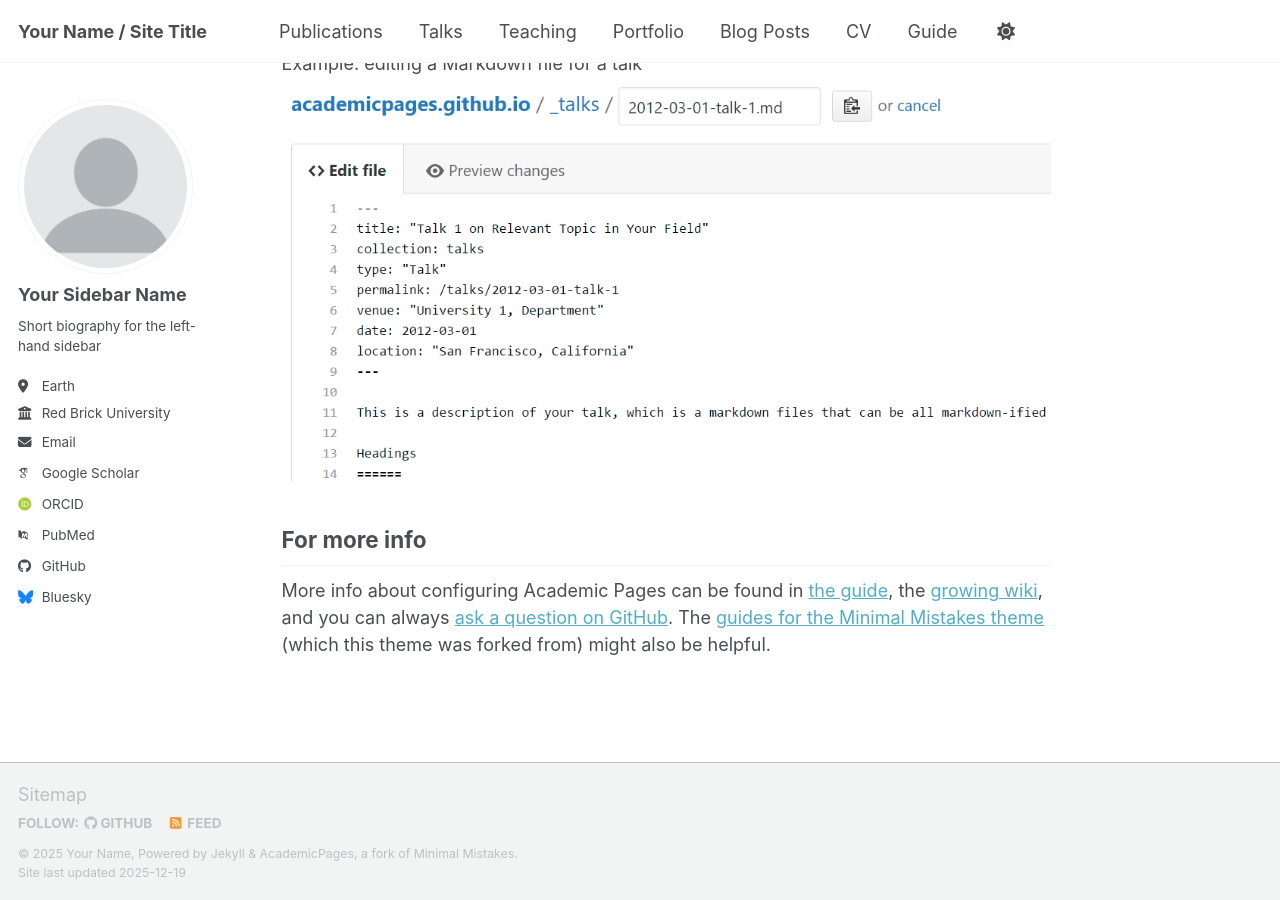
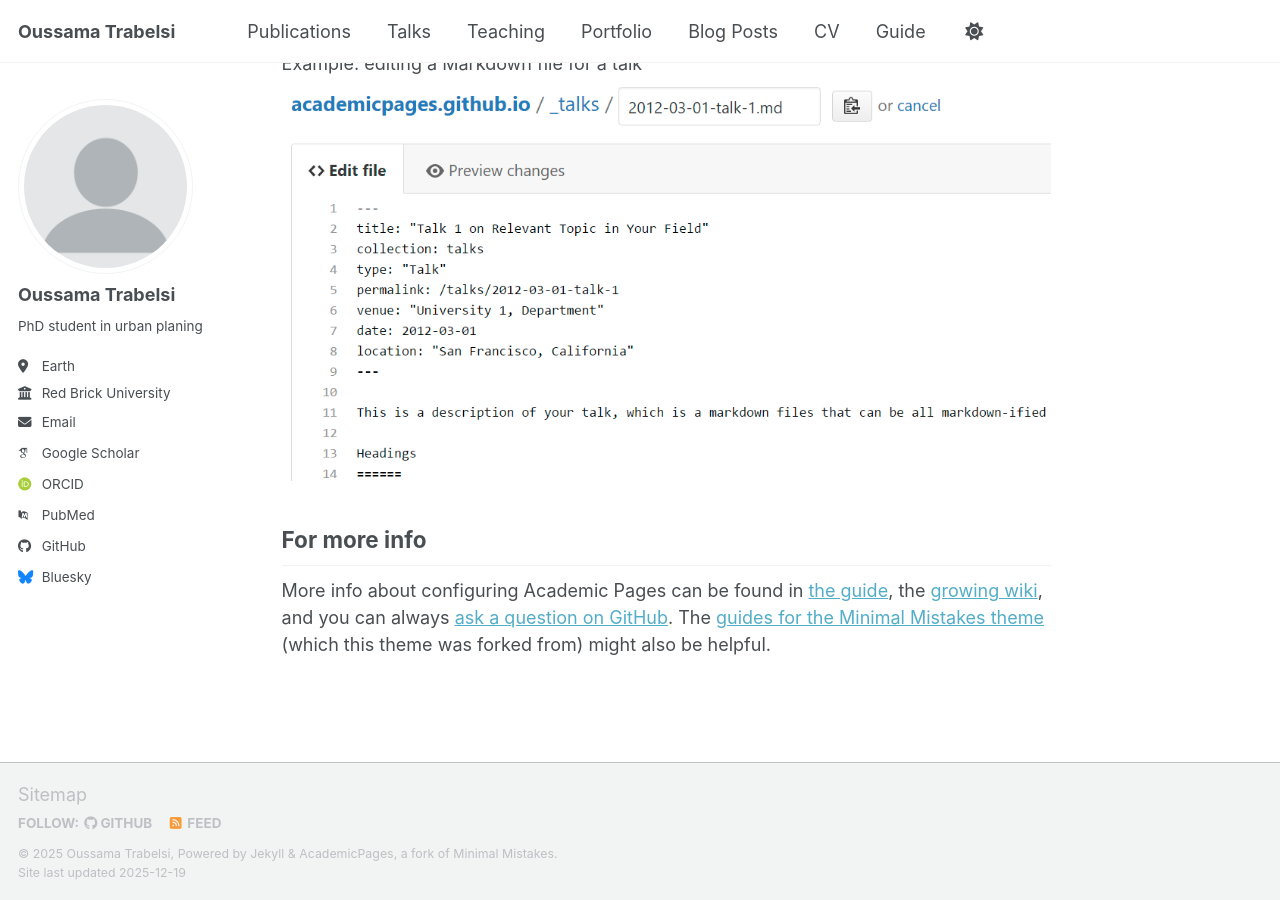
Before and after one commit to OussemaTrabelsi98/oussematrabelsi98.github.io, a Jekyll site: the page built from _pages/about.md, in a window 1280 px wide and 900 px high, scrolled down 2718 px. Built offline with Jekyll 4.4.1, drawn with Linux system fonts in a browser that asks for light colours; some web fonts are replaced; a script bundle is joined from its source files by our own code; library files that are not in the unit come from our copies.

Commit message:
change name

```diff
--- a/_config.yml
+++ b/_config.yml
@@ -9,11 +9,11 @@
 # Basic Site Settings
 locale                   : "en-US"
 site_theme               : "default" # Currently available options are "default", "air"
-title                    : "Your Name / Site Title"
+title                    : "Oussama Trabelsi"
 title_separator          : "-"
-name                     : &name "Your Name"
+name                     : &name "Oussama Trabelsi"
 description              : &description "Your Name's academic portfolio"   # Update this with a general description of your site, this is the default if not overridden by a page
-url                      : https://academicpages.github.io # The base hostname & protocol for your site e.g. "https://[your GitHub username].github.io",
+url                      : https://oussematrabelsi98.github.io # The base hostname & protocol for your site e.g. "https://[your GitHub username].github.io",
                                                            # or if you already have some other page hosted on Github then use "https://[your GitHub username].github.io/[Your Repo Name]"
 baseurl                  : "" # the subpath of your site, e.g. "/blog"
 repository               : "academicpages/academicpages.github.io"
@@ -24,9 +24,9 @@
 author:
   # Biographic information
   avatar           : "profile.png"
-  name             : "Your Sidebar Name"
+  name             : "Oussama Trabelsi"
   pronouns         : # example: "she/her"
-  bio              : "Short biography for the left-hand sidebar"
+  bio              : "PhD student in urban planing"
   location         : "Earth"
   employer         : "Red Brick University"
   uri              : # URL
```
